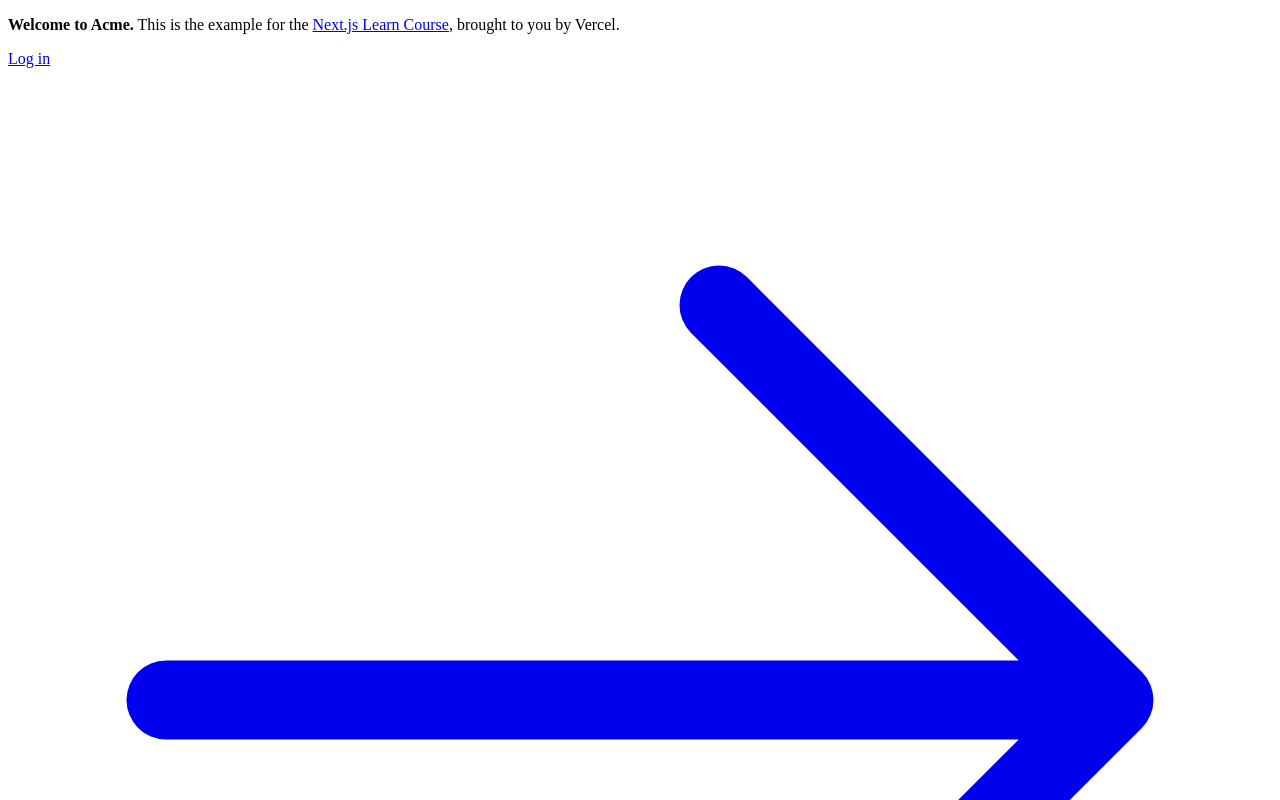
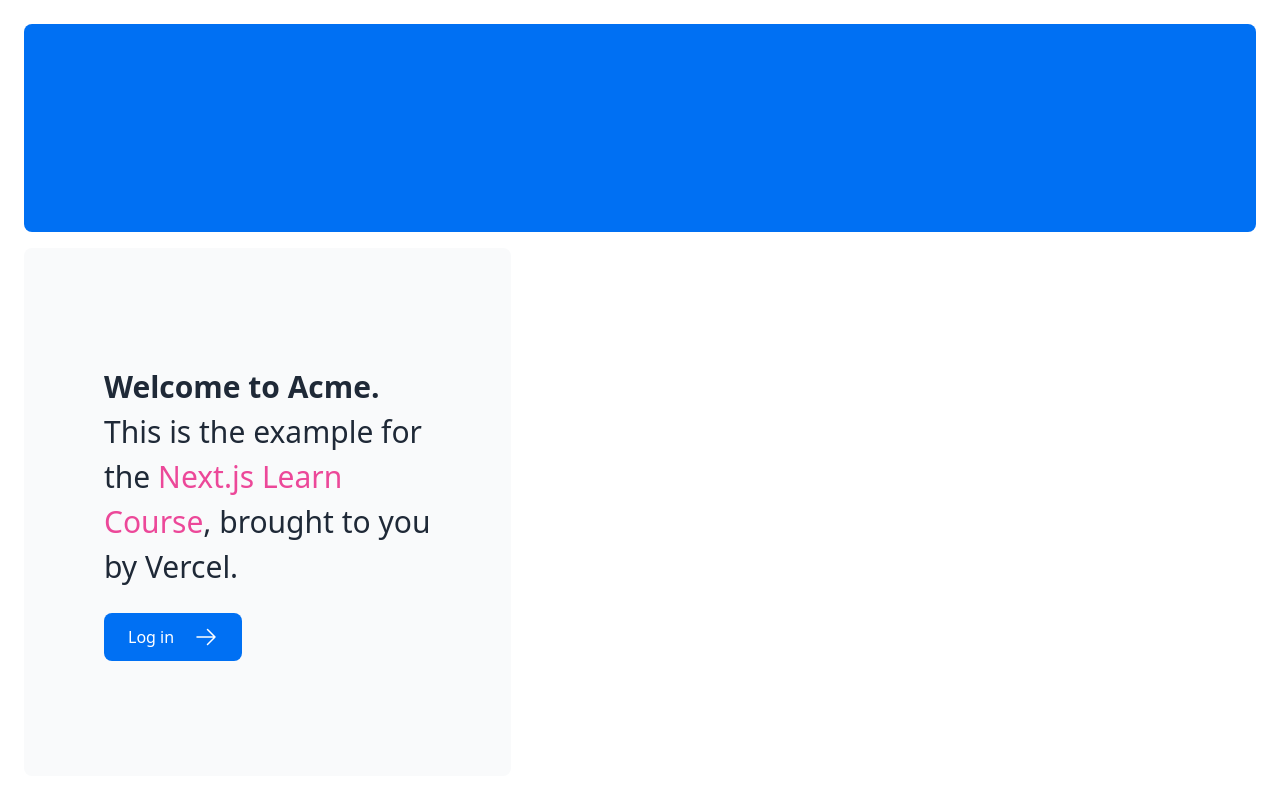
Before and after one commit to mehdias63/Nextjs-dashboard, a Next.js app: page / in a window 1280 px wide. Shown: the top 800 px of the page. Built offline with nearby package versions, Linux system fonts and the light colour scheme.

Commit message:
init project

```diff
--- a/app/layout.tsx
+++ b/app/layout.tsx
@@ -1,11 +1,12 @@
+import '@/app/ui/global.css'
 export default function RootLayout({
-  children,
+	children,
 }: {
-  children: React.ReactNode;
+	children: React.ReactNode
 }) {
-  return (
-    <html lang="en">
-      <body>{children}</body>
-    </html>
-  );
+	return (
+		<html lang="en">
+			<body suppressHydrationWarning={true}>{children}</body>
+		</html>
+	)
 }
--- a/app/page.tsx
+++ b/app/page.tsx
@@ -1,6 +1,6 @@
-import AcmeLogo from '@/app/ui/acme-logo';
-import { ArrowRightIcon } from '@heroicons/react/24/outline';
-import Link from 'next/link';
+import AcmeLogo from '@/app/ui/acme-logo'
+import { ArrowRightIcon } from '@heroicons/react/24/outline'
+import Link from 'next/link'
 
 export default function Page() {
 	return (
@@ -10,9 +10,15 @@ export default function Page() {
 			</div>
 			<div className="mt-4 flex grow flex-col gap-4 md:flex-row">
 				<div className="flex flex-col justify-center gap-6 rounded-lg bg-gray-50 px-6 py-10 md:w-2/5 md:px-20">
-          <p className={`text-xl text-gray-800 md:text-3xl md:leading-normal`}>
-            <strong>Welcome to Acme.</strong> This is the example for the{' '}
-            <a href="https://nextjs.org/learn/" className="text-blue-500">
+					<p
+						className={`text-xl text-gray-800 md:text-3xl md:leading-normal`}
+					>
+						<strong>Welcome to Acme.</strong> This is the example for
+						the{' '}
+						<a
+							href="https://nextjs.org/learn/"
+							className="text-pink-500"
+						>
 							Next.js Learn Course
 						</a>
 						, brought to you by Vercel.
@@ -21,7 +27,8 @@ export default function Page() {
 						href="/login"
 						className="flex items-center gap-5 self-start rounded-lg bg-blue-500 px-6 py-3 text-sm font-medium text-white transition-colors hover:bg-blue-400 md:text-base"
 					>
-            <span>Log in</span> <ArrowRightIcon className="w-5 md:w-6" />
+						<span>Log in</span>{' '}
+						<ArrowRightIcon className="w-5 md:w-6" />
 					</Link>
 				</div>
 				<div className="flex items-center justify-center p-6 md:w-3/5 md:px-28 md:py-12">
@@ -29,5 +36,5 @@ export default function Page() {
 				</div>
 			</div>
 		</main>
-  );
+	)
 }
```
Lines whose indentation alone changed are shown as unchanged.
